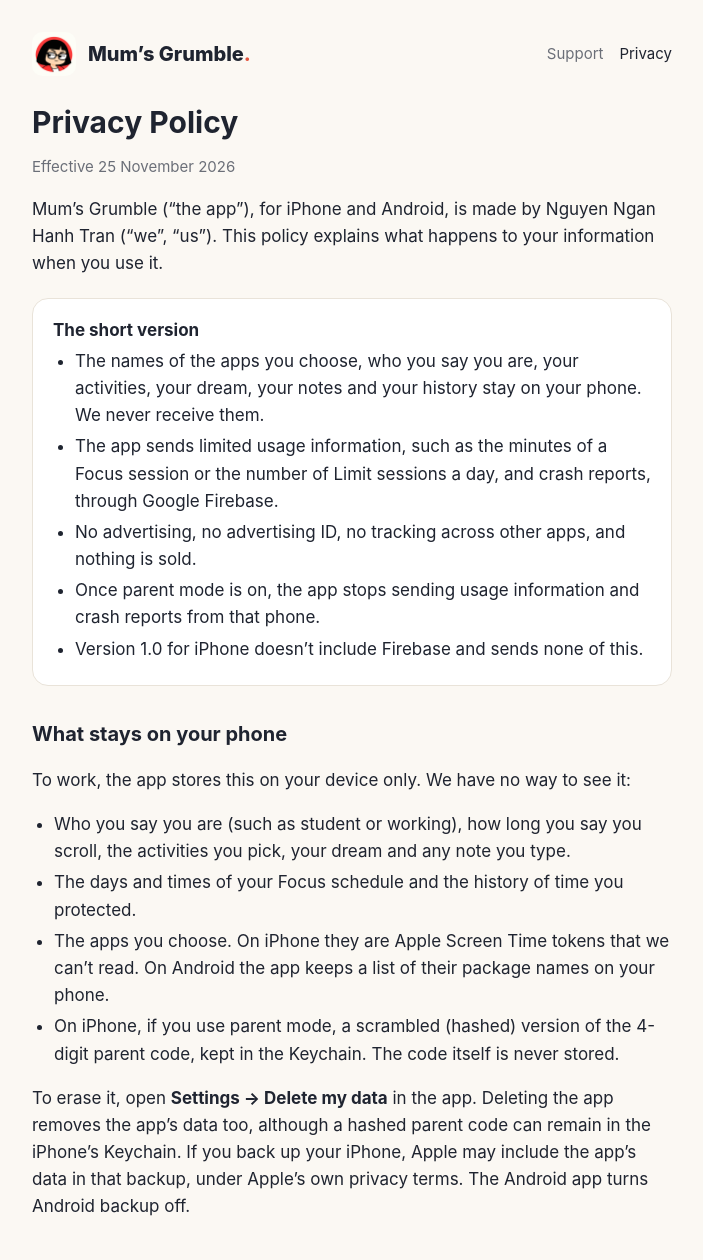
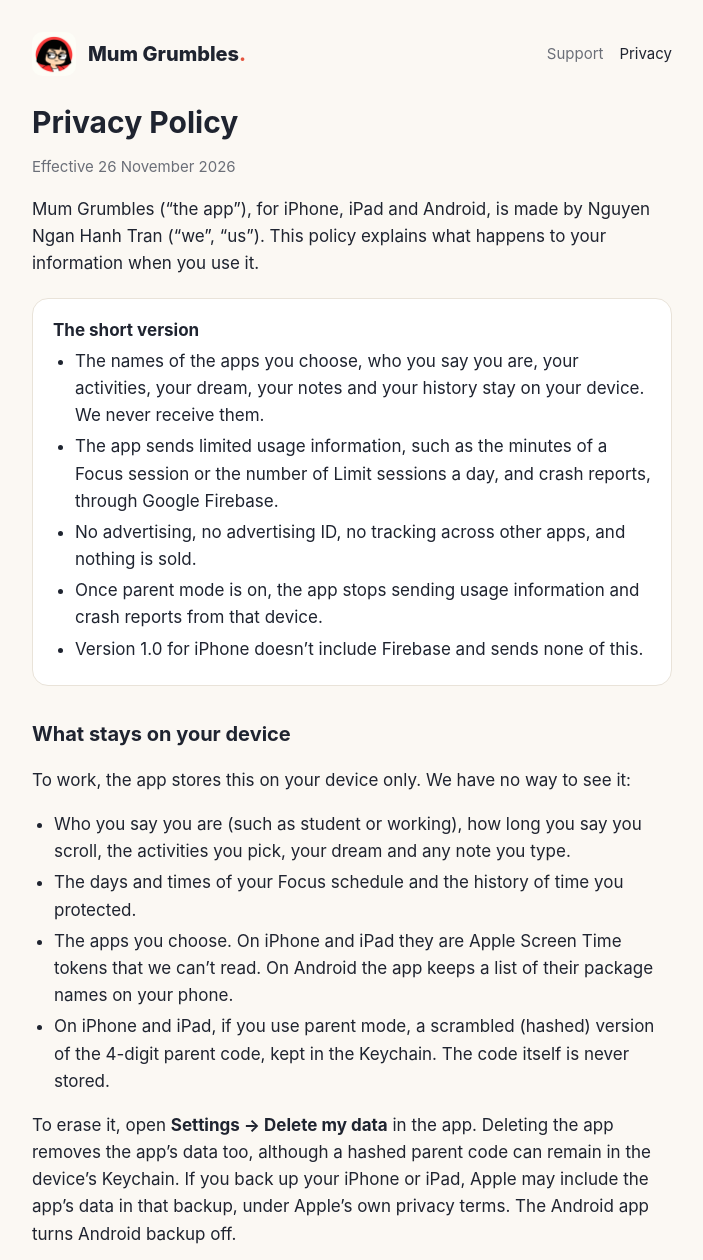
Before and after one commit to janetran105/mums-grumble, a plain HTML site: page privacy.html in a window 1280 px wide. Shown: the top 1260 px of the page, without its empty margins (288-991 px from the left). Drawn offline with Linux system fonts and the light colour scheme.

Commit message:
Mum Grumbles: the new name, and iPad in the privacy policy
Co-Authored-By: Claude Opus 5.5 <noreply@anthropic.com>

```diff
--- a/privacy.html
+++ b/privacy.html
@@ -3,8 +3,8 @@
 <head>
 <meta charset="utf-8">
 <meta name="viewport" content="width=device-width, initial-scale=1">
-<title>Privacy Policy · Mum’s Grumble</title>
-<meta name="description" content="Mum’s Grumble keeps your app choices and what you type on your phone. It sends limited usage information and crash reports through Google Firebase.">
+<title>Privacy Policy · Mum Grumbles</title>
+<meta name="description" content="Mum Grumbles keeps your app choices and what you type on your device. It sends limited usage information and crash reports through Google Firebase.">
 <link rel="icon" href="icon.png">
 <link rel="stylesheet" href="style.css">
 </head>
@@ -12,35 +12,35 @@
 <div class="wrap">
   <header>
     <img src="icon.png" alt="">
-    <a class="brand" href="index.html">Mum’s Grumble<span class="dot">.</span></a>
+    <a class="brand" href="index.html">Mum Grumbles<span class="dot">.</span></a>
     <nav><a href="support.html">Support</a><a href="privacy.html" aria-current="page">Privacy</a></nav>
   </header>
 
   <h1>Privacy Policy</h1>
-  <p class="muted">Effective 25 November 2026</p>
+  <p class="muted">Effective 26 November 2026</p>
 
-  <p>Mum’s Grumble (“the app”), for iPhone and Android, is made by Nguyen Ngan Hanh Tran (“we”, “us”). This policy explains what happens to your information when you use it.</p>
+  <p>Mum Grumbles (“the app”), for iPhone, iPad and Android, is made by Nguyen Ngan Hanh Tran (“we”, “us”). This policy explains what happens to your information when you use it.</p>
 
   <div class="card">
     <strong>The short version</strong>
     <ul>
-      <li>The names of the apps you choose, who you say you are, your activities, your dream, your notes and your history stay on your phone. We never receive them.</li>
+      <li>The names of the apps you choose, who you say you are, your activities, your dream, your notes and your history stay on your device. We never receive them.</li>
       <li>The app sends limited usage information, such as the minutes of a Focus session or the number of Limit sessions a day, and crash reports, through Google Firebase.</li>
       <li>No advertising, no advertising ID, no tracking across other apps, and nothing is sold.</li>
-      <li>Once parent mode is on, the app stops sending usage information and crash reports from that phone.</li>
+      <li>Once parent mode is on, the app stops sending usage information and crash reports from that device.</li>
       <li>Version 1.0 for iPhone doesn’t include Firebase and sends none of this.</li>
     </ul>
   </div>
 
-  <h2>What stays on your phone</h2>
+  <h2>What stays on your device</h2>
   <p>To work, the app stores this on your device only. We have no way to see it:</p>
   <ul>
     <li>Who you say you are (such as student or working), how long you say you scroll, the activities you pick, your dream and any note you type.</li>
     <li>The days and times of your Focus schedule and the history of time you protected.</li>
-    <li>The apps you choose. On iPhone they are Apple Screen Time tokens that we can’t read. On Android the app keeps a list of their package names on your phone.</li>
-    <li>On iPhone, if you use parent mode, a scrambled (hashed) version of the 4-digit parent code, kept in the Keychain. The code itself is never stored.</li>
+    <li>The apps you choose. On iPhone and iPad they are Apple Screen Time tokens that we can’t read. On Android the app keeps a list of their package names on your phone.</li>
+    <li>On iPhone and iPad, if you use parent mode, a scrambled (hashed) version of the 4-digit parent code, kept in the Keychain. The code itself is never stored.</li>
   </ul>
-  <p>To erase it, open <strong>Settings → Delete my data</strong> in the app. Deleting the app removes the app’s data too, although a hashed parent code can remain in the iPhone’s Keychain. If you back up your iPhone, Apple may include the app’s data in that backup, under Apple’s own privacy terms. The Android app turns Android backup off.</p>
+  <p>To erase it, open <strong>Settings → Delete my data</strong> in the app. Deleting the app removes the app’s data too, although a hashed parent code can remain in the device’s Keychain. If you back up your iPhone or iPad, Apple may include the app’s data in that backup, under Apple’s own privacy terms. The Android app turns Android backup off.</p>
 
   <h2>What the app sends</h2>
   <p>To learn which parts of the app help and to fix problems, the app uses Google Firebase Analytics and Firebase Crashlytics. They send:</p>
@@ -56,17 +56,17 @@
   <h2>Accessibility on Android</h2>
   <p>On Android, the app asks you to turn on its Accessibility service. It uses the service only to notice which app comes to the front, so Mum can show her screen in front of the apps you chose. It doesn’t read what is on your screen, and it doesn’t tap or type anything. Which app you open is checked on your phone and isn’t sent to us. Your choice on Mum’s screen is sent without the app’s name, as described above. You can turn the service off at any time in Android’s Accessibility settings.</p>
 
-  <h2>Screen Time on iPhone</h2>
-  <p>The iPhone app uses Apple’s Screen Time frameworks (Family Controls, Managed Settings and Device Activity) to pause the apps you choose. Apple shows you the app names when you pick them, but the app only receives opaque tokens. Screen Time usage data never leaves your device and is never shared with us.</p>
+  <h2>Screen Time on iPhone and iPad</h2>
+  <p>The iPhone and iPad app uses Apple’s Screen Time frameworks (Family Controls, Managed Settings and Device Activity) to pause the apps you choose. Apple shows you the app names when you pick them, but the app only receives opaque tokens. Screen Time usage data never leaves your device and is never shared with us.</p>
 
   <h2>Notifications and widgets</h2>
-  <p>Reminders are scheduled on your phone. They aren’t sent from a server. On iPhone, the Home Screen widget and Live Activity read the same on-device information.</p>
+  <p>Reminders are scheduled on your device. They aren’t sent from a server. On iPhone and iPad, the Home Screen widget and Live Activity read the same on-device information.</p>
 
   <h2>Purchases</h2>
   <p>The app is free and has no in-app purchases. If paid features are added later, Apple or Google will process payments and we will never see your payment details. This policy will be updated first.</p>
 
   <h2>Children</h2>
-  <p>On iPhone, a parent can set the app up on their child’s phone with parent mode. Once parent mode is on, the app sends no usage information and no crash reports from that phone. The Android app has no parent mode.</p>
+  <p>On iPhone and iPad, a parent can set the app up on their child’s device with parent mode. Once parent mode is on, the app sends no usage information and no crash reports from that device. The Android app has no parent mode.</p>
 
   <h2>Sharing</h2>
   <p>We don’t sell, rent or share your information. The only service that receives anything is Google Firebase, as described above.</p>
```
Also changed, not shown: index.html (+2 -2 lines), support.html (+4 -4 lines).
